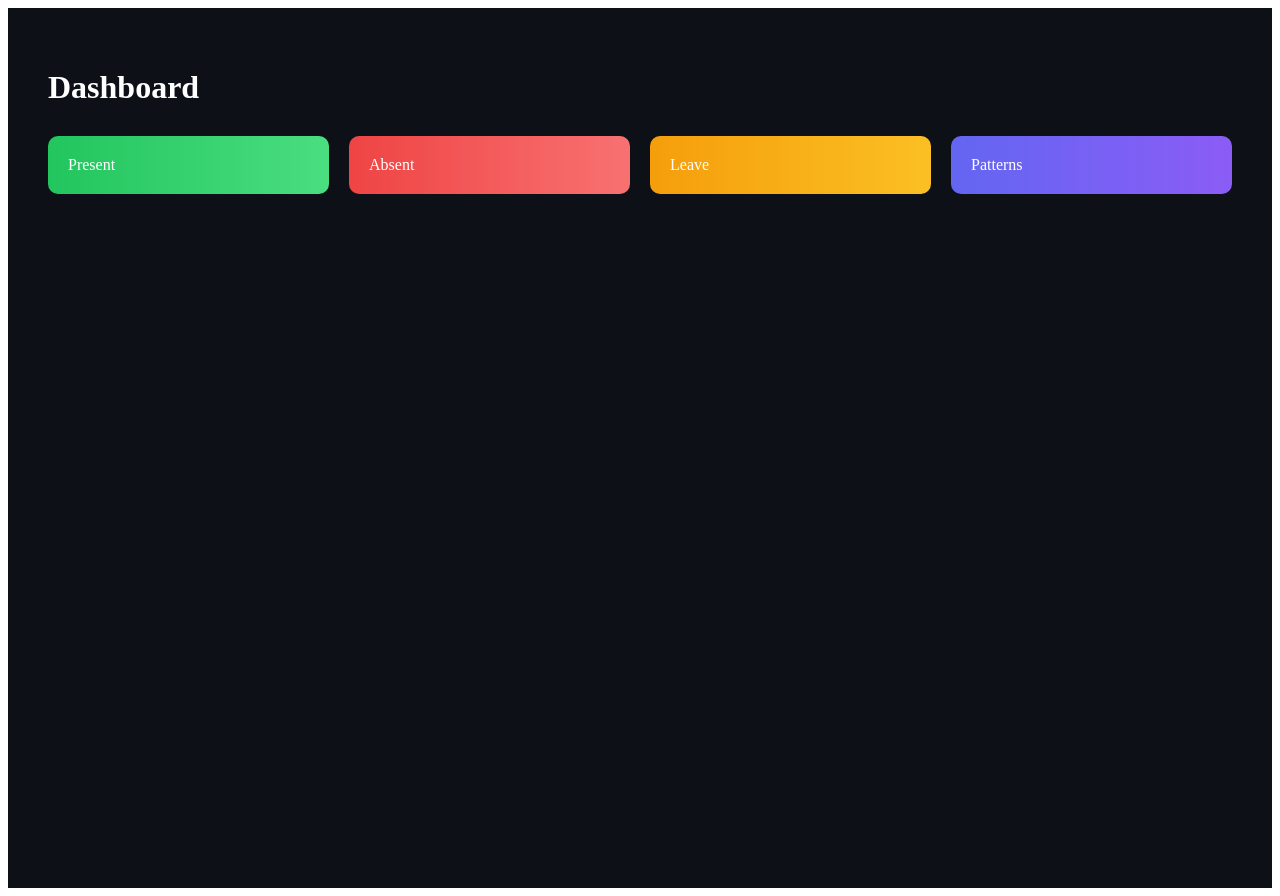
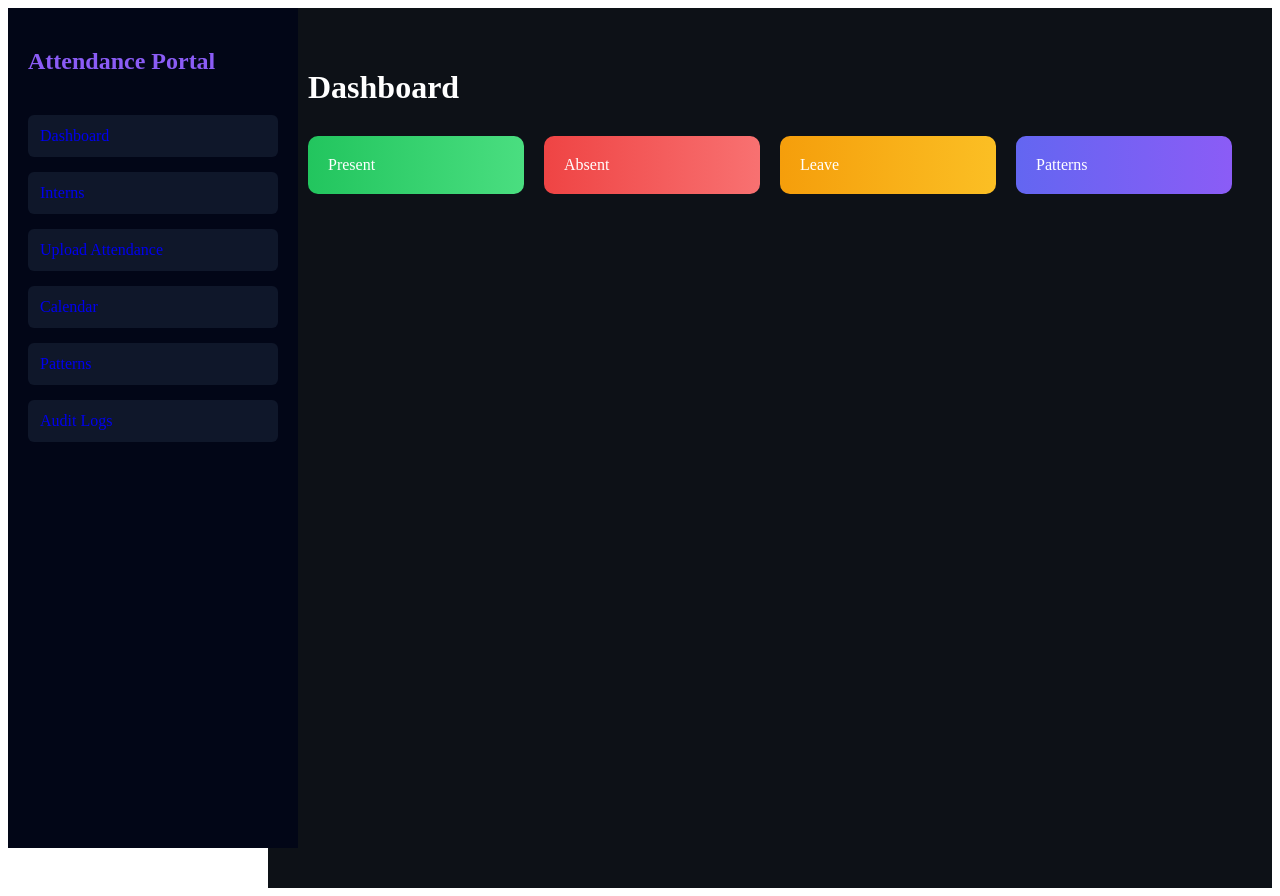
Before and after one commit to proeduvate/attendance-portal, a React (Create React App) app in the folder frontend/: page /dashboard in a window 1280 px wide. Built offline with nearby package versions, Linux system fonts and the light colour scheme.

Commit message:
Update Dashboard.jsx

```diff
--- a/frontend/src/pages/Dashboard.jsx
+++ b/frontend/src/pages/Dashboard.jsx
@@ -1,8 +1,16 @@
+import Sidebar from "../components/Sidebar"
+
 export default function Dashboard(){
 
 return(
 
+<div style={{display:"flex"}}>
+
+<Sidebar/>
+
 <div style={{
+
+marginLeft:"260px",
 
 background:"#0D1117",
 
@@ -10,7 +18,9 @@ height:"100vh",
 
 color:"white",
 
-padding:"40px"
+padding:"40px",
+
+width:"100%"
 
 }}>
 
@@ -32,59 +42,13 @@ marginTop:"30px"
 
 }}>
 
-<div style={{
+<div style={cardGreen}>Present</div>
 
-background:"linear-gradient(90deg,#22c55e,#4ade80)",
+<div style={cardRed}>Absent</div>
 
-padding:"20px",
+<div style={cardYellow}>Leave</div>
 
-borderRadius:"10px"
-
-}}>
-
-Present
-
-</div>
-
-<div style={{
-
-background:"linear-gradient(90deg,#ef4444,#f87171)",
-
-padding:"20px",
-
-borderRadius:"10px"
-
-}}>
-
-Absent
-
-</div>
-
-<div style={{
-
-background:"linear-gradient(90deg,#f59e0b,#fbbf24)",
-
-padding:"20px",
-
-borderRadius:"10px"
-
-}}>
-
-Leave
-
-</div>
-
-<div style={{
-
-background:"linear-gradient(90deg,#6366f1,#8b5cf6)",
-
-padding:"20px",
-
-borderRadius:"10px"
-
-}}>
-
-Patterns
+<div style={cardPurple}>Patterns</div>
 
 </div>
 
@@ -95,3 +59,27 @@ Patterns
 )
 
 }
+
+const cardGreen={
+background:"linear-gradient(90deg,#22c55e,#4ade80)",
+padding:"20px",
+borderRadius:"10px"
+}
+
+const cardRed={
+background:"linear-gradient(90deg,#ef4444,#f87171)",
+padding:"20px",
+borderRadius:"10px"
+}
+
+const cardYellow={
+background:"linear-gradient(90deg,#f59e0b,#fbbf24)",
+padding:"20px",
+borderRadius:"10px"
+}
+
+const cardPurple={
+background:"linear-gradient(90deg,#6366f1,#8b5cf6)",
+padding:"20px",
+borderRadius:"10px"
+}
```
